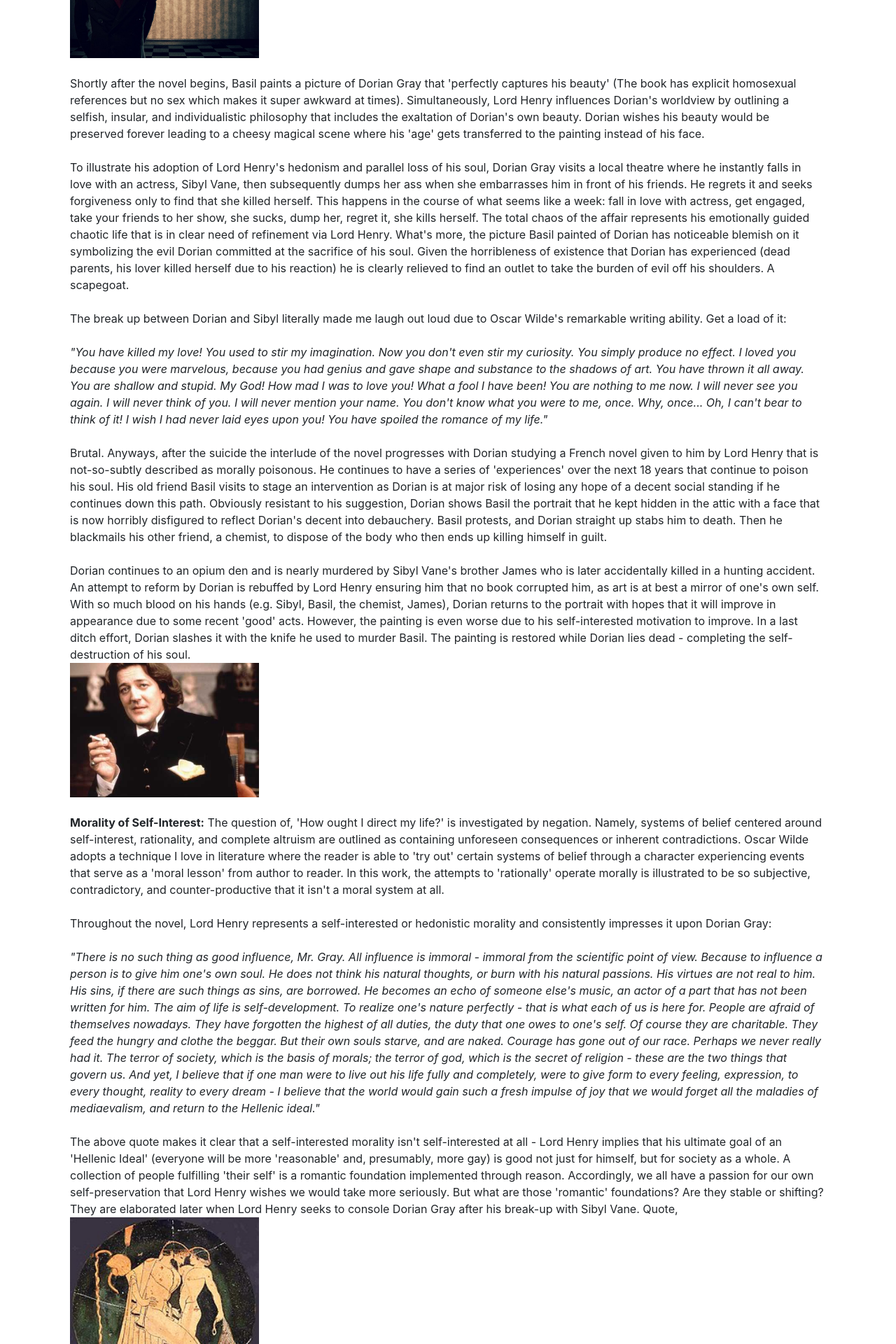
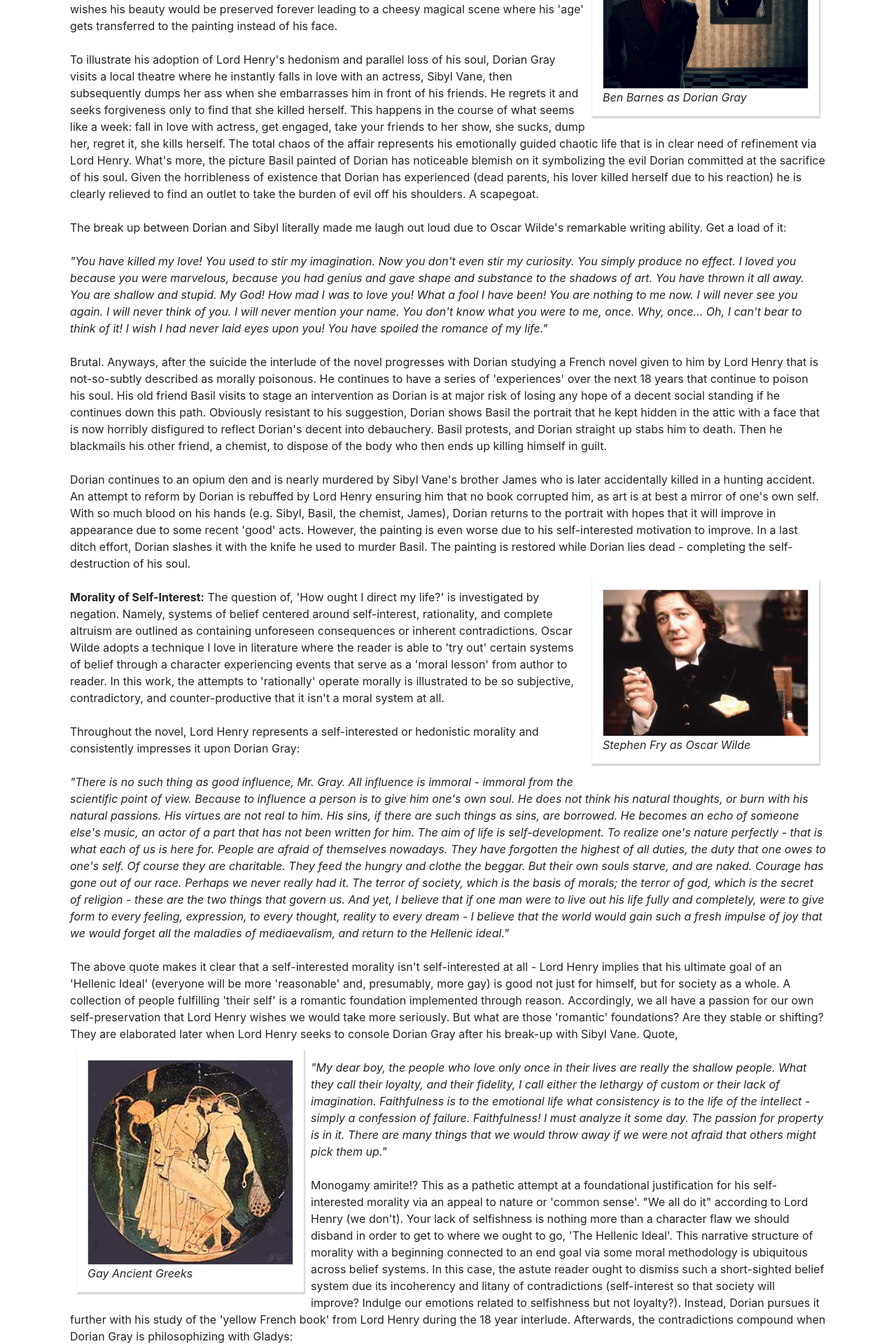
Before and after one commit to spwhite1337/website, a Vue app in the folder frontend/: page /Blog/DorianGray in a window 1280 px wide. Shown: the part 1040-2960 px from the top of the page at 70% size. Built offline with nearby package versions, Linux system fonts and the light colour scheme.

Commit message:
Update doriangray

```diff
--- a/frontend/src/components/blog_posts/books/AmericanGods.vue
+++ b/frontend/src/components/blog_posts/books/AmericanGods.vue
@@ -237,10 +237,6 @@ import CaptionedImage from '@/components/utils/CaptionedImage.vue'
 export default {
     name: 'AmericanGods',
     components: { 'captioned-image': CaptionedImage },
-    methods: {
-        getImgUrl (pic) {
-                return require('@/assets/blog_posts/books/AmericanGods/' + pic)
-            }
-        },
+    methods: { getImgUrl (pic) { return require('@/assets/blog_posts/books/AmericanGods/' + pic) } },
     }
 </script>
--- a/frontend/src/components/blog_posts/books/AmericanPsycho.vue
+++ b/frontend/src/components/blog_posts/books/AmericanPsycho.vue
@@ -237,10 +237,6 @@ import CaptionedImage from '@/components/utils/CaptionedImage.vue'
 export default {
     name: 'AmericanPsycho',
     components: { 'captioned-image': CaptionedImage },
-    methods: {
-        getImgUrl (pic) {
-                return require('@/assets/blog_posts/books/AmericanPsycho/' + pic)
-            }
-        },
+    methods: { getImgUrl (pic) { return require('@/assets/blog_posts/books/AmericanPsycho/' + pic) } },
     }
 </script>
--- a/frontend/src/components/blog_posts/books/CatsCradle.vue
+++ b/frontend/src/components/blog_posts/books/CatsCradle.vue
@@ -183,10 +183,6 @@ import CaptionedImage from '@/components/utils/CaptionedImage.vue'
 export default {
     name: 'CatsCradle',
     components: { 'captioned-image': CaptionedImage },
-    methods: {
-        getImgUrl (pic) {
-                return require('@/assets/blog_posts/books/CatsCradle/' + pic)
-        }
-    },
+    methods: { getImgUrl (pic) { return require('@/assets/blog_posts/books/CatsCradle/' + pic) } },
 }
 </script>
--- a/frontend/src/components/blog_posts/books/DorianGray.vue
+++ b/frontend/src/components/blog_posts/books/DorianGray.vue
@@ -48,8 +48,11 @@
       Ayn Rand</a>'s shitty philosophy. Basil is an artist, also super in love with Dorian, and the general tempering
       force or voice for 'normalcy' in the novel.
       <br>
-      <img :src="getImgUrl('dorian_gray.jpg')" alt="Dorian Gray" width="25%">
-      <br><br>
+      <captioned-image
+              :image="getImgUrl('dorian_gray.jpg')" alt="Dorian Gray" caption="Ben Barnes as Dorian Gray"
+              position="right" size="30%">
+      </captioned-image>
+      <br>
       Shortly after the novel begins, Basil paints a picture of Dorian Gray that 'perfectly captures his beauty'
       (The book has explicit homosexual references but no sex which makes it super awkward at times). Simultaneously,
       Lord Henry influences Dorian's worldview by outlining a selfish, insular, and individualistic philosophy that
@@ -96,8 +99,11 @@
       to improve. In a last ditch effort, Dorian slashes it with the knife he used to murder Basil. The painting is
       restored while Dorian lies dead - completing the self-destruction of his soul.
       <br>
-      <img :src="getImgUrl('stephen_fry.jpg')" alt="Stephen Fry" width="25%">
-      <br><br>
+      <captioned-image
+              :image="getImgUrl('stephen_fry.jpg')" alt="Stephen Fry" caption="Stephen Fry as Oscar Wilde"
+              position="right" size="30%">
+      </captioned-image>
+      <br>
       <b>Morality of Self-Interest:</b> The question of, 'How ought I direct my life?' is investigated by negation.
       Namely, systems of belief centered around self-interest, rationality, and complete altruism are outlined as
       containing unforeseen consequences or inherent contradictions. Oscar Wilde adopts a technique I love in
@@ -133,8 +139,11 @@
       or shifting? They are elaborated later when Lord Henry seeks to console Dorian Gray after his break-up with
       Sibyl Vane. Quote,
       <br>
-      <img :src="getImgUrl('greek_gay.jpg')" alt="Greeks Gay" width="25%">
-      <br><br>
+      <captioned-image
+              :image="getImgUrl('greek_gay.jpg')" alt="Gay Greeks" caption="Gay Ancient Greeks"
+              position="left" size="30%">
+      </captioned-image>
+      <br>
       <em>
         "My dear boy, the people who love only once in their lives are really the shallow people. What they call
         their loyalty, and their fidelity, I call either the lethargy of custom or their lack of imagination.
@@ -229,8 +238,11 @@
       There are clear parallels with other themes as the value of 'love' for 'love's sake' rather than for self-interest.
       Male-male love is for love, male-female love is for lust, self-interest, or cultural conformity.
       <br>
-      <img :src="getImgUrl('victoria.jpg')" alt="Victoria" width="25%">
-      <br><br>
+      <captioned-image
+              :image="getImgUrl('victoria.jpg')" alt="Victoria" caption="Queen Victoria, 1882"
+              position="right" size="30%">
+      </captioned-image>
+      <br>
       The topic is done well, but at times it is super awkward with how in love the men are with each other.
       I mean, we're talking two dudes gushing over each other's beauty without ever having sex (explicitly).
       It would be preferable to me if they just banged it out and got on with the moral philosophizing. But that
@@ -246,8 +258,10 @@
 </template>
 
 <script>
-  export default {
-    name: 'DorianGray',
-    methods: { getImgUrl (pic) { return require('@/assets/blog_posts/books/DorianGray/' + pic) } }
-  }
+import CaptionedImage from '@/components/utils/CaptionedImage.vue'
+export default {
+  name: 'DorianGray',
+  components: { 'captioned-image': CaptionedImage },
+  methods: { getImgUrl (pic) { return require('@/assets/blog_posts/books/DorianGray/' + pic) } }
+}
 </script>
```
